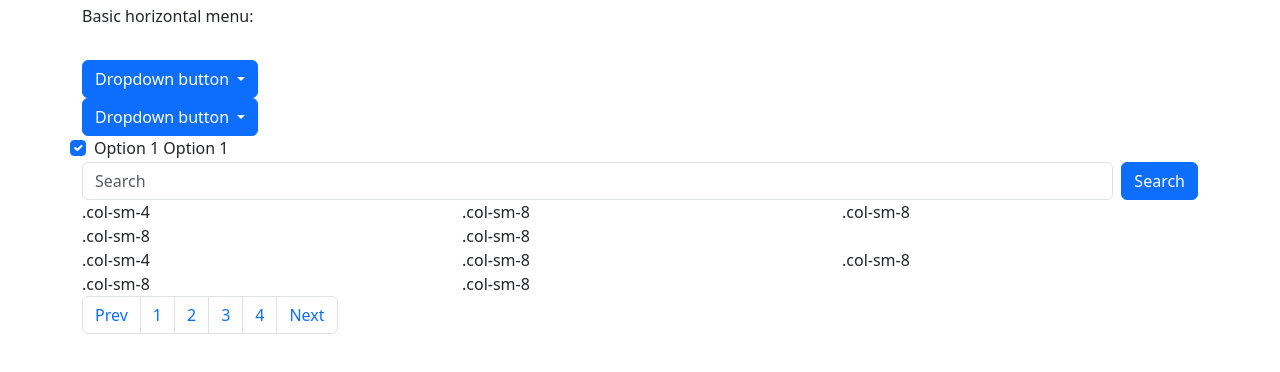
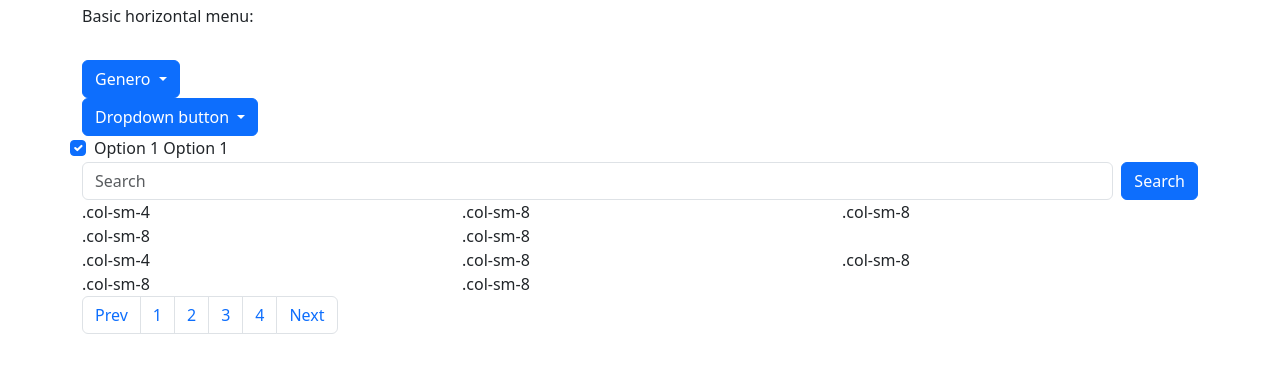
Before and after one commit to JoseZ-tech/Lectura-Viva, a plain HTML site: page Exclusivoynovedades.html in a window 1280 px wide. Shown: the part 58-430 px from the top of the page. Drawn offline with nearby package versions, Linux system fonts and the light colour scheme.

Commit message:
Cambio 2 Catalogo

```diff
--- a/Exclusivoynovedades.html
+++ b/Exclusivoynovedades.html
@@ -29,11 +29,10 @@
         </ul>
         <div class="row">
             <div class="dropdown">
-                <button type="button" class="btn btn-primary dropdown-toggle" data-bs-toggle="dropdown">
-    Dropdown button
+                <button type="button" class="btn btn-primary dropdown-toggle" data-bs-toggle="dropdown">Genero
   </button>
                 <ul class="dropdown-menu">
-                    <li><a class="dropdown-item" href="#">Link 1</a></li>
+                    <li><a class="dropdown-item" href="#">Fantasia</a></li>
                     <li><a class="dropdown-item" href="#">Link 2</a></li>
                     <li><a class="dropdown-item" href="#">Link 3</a></li>
                 </ul>
```
